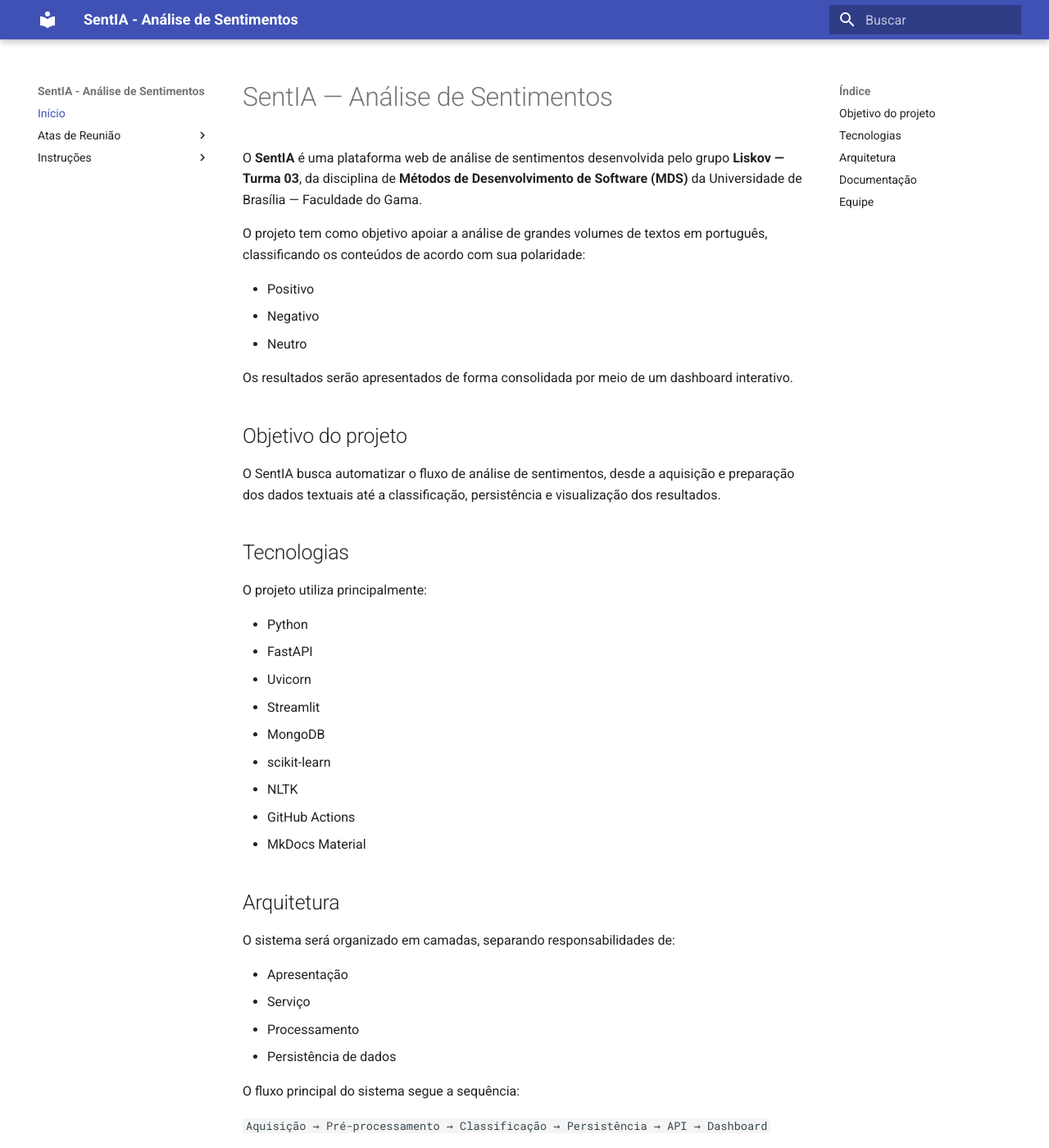
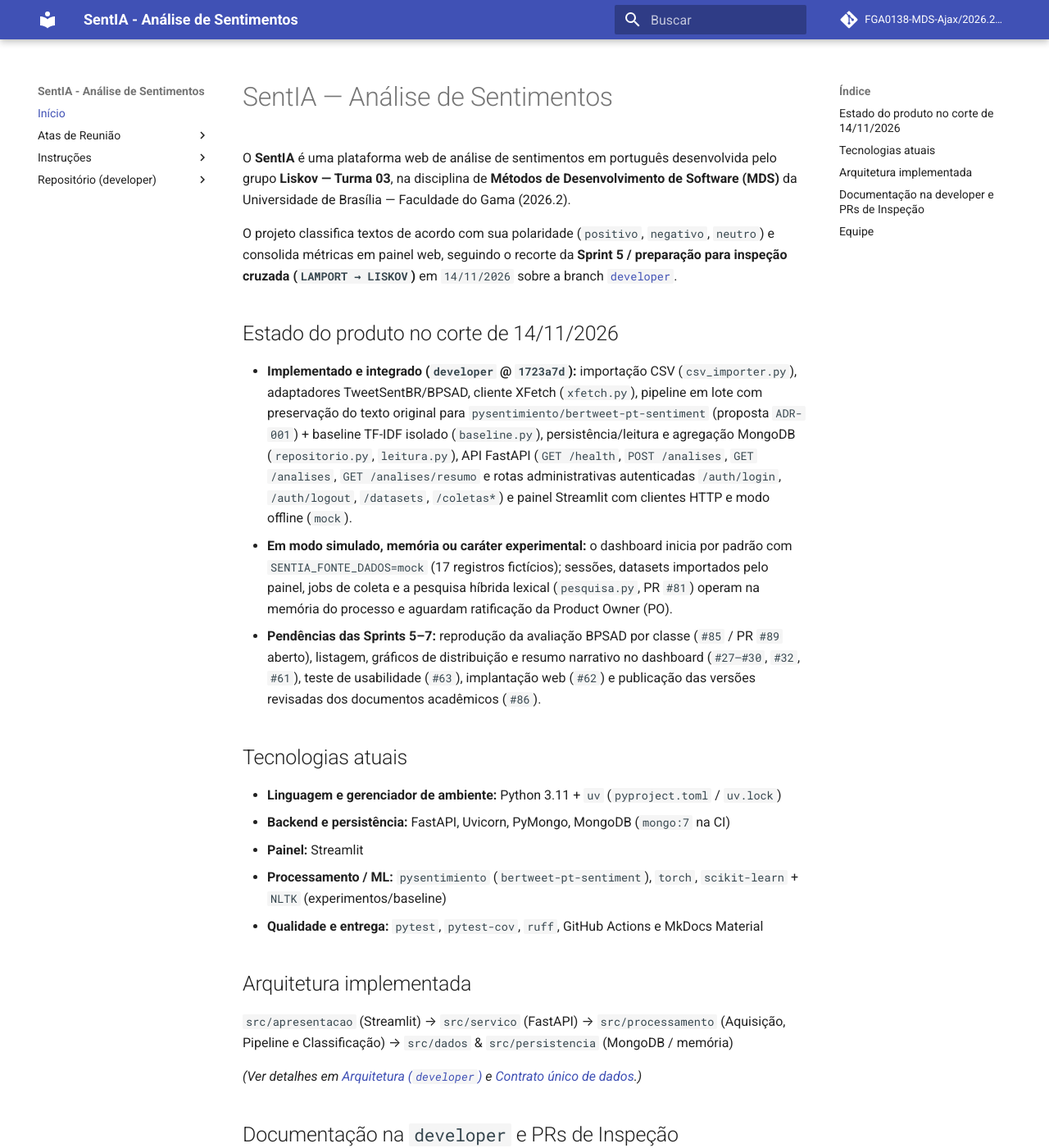
Before and after one commit to FGA0138-MDS-Ajax/2026.2-T03-Liskov, an MkDocs documentation site: the page built from docs/index.md, in a window 1280 px wide and 1400 px high. Shown: the whole window at 82% size. Built offline with MkDocs 1.6.1 and Material for MkDocs 9.7.7, drawn with Linux system fonts in a browser that asks for light colours; comment, search, counter and statistics services are not loaded; some of the changed text lies outside the part shown.

Commit message:
docs(mkdocs): atualiza inicio e navegacao para estado pos-PC1 e PRs de inspecao

```diff
--- a/docs/index.md
+++ b/docs/index.md
@@ -1,57 +1,39 @@
 # SentIA — Análise de Sentimentos
 
-O **SentIA** é uma plataforma web de análise de sentimentos desenvolvida pelo grupo **Liskov — Turma 03**, da disciplina de **Métodos de Desenvolvimento de Software (MDS)** da Universidade de Brasília — Faculdade do Gama.
+O **SentIA** é uma plataforma web de análise de sentimentos em português desenvolvida pelo grupo **Liskov — Turma 03**, na disciplina de **Métodos de Desenvolvimento de Software (MDS)** da Universidade de Brasília — Faculdade do Gama (2026.2).
 
-O projeto tem como objetivo apoiar a análise de grandes volumes de textos em português, classificando os conteúdos de acordo com sua polaridade:
+O projeto classifica textos de acordo com sua polaridade (`positivo`, `negativo`, `neutro`) e consolida métricas em painel web, seguindo o recorte da **Sprint 5 / preparação para inspeção cruzada (`LAMPORT → LISKOV`)** em `14/11/2026` sobre a branch [`developer`](https://github.com/FGA0138-MDS-Ajax/2026.2-T03-Liskov/tree/developer).
 
-- Positivo
-- Negativo
-- Neutro
+## Estado do produto no corte de 14/11/2026
 
-Os resultados serão apresentados de forma consolidada por meio de um dashboard interativo.
+- **Implementado e integrado (`developer` @ `1723a7d`):** importação CSV (`csv_importer.py`), adaptadores TweetSentBR/BPSAD, cliente XFetch (`xfetch.py`), pipeline em lote com preservação do texto original para `pysentimiento/bertweet-pt-sentiment` (proposta `ADR-001`) + baseline TF-IDF isolado (`baseline.py`), persistência/leitura e agregação MongoDB (`repositorio.py`, `leitura.py`), API FastAPI (`GET /health`, `POST /analises`, `GET /analises`, `GET /analises/resumo` e rotas administrativas autenticadas `/auth/login`, `/auth/logout`, `/datasets`, `/coletas*`) e painel Streamlit com clientes HTTP e modo offline (`mock`).
+- **Em modo simulado, memória ou caráter experimental:** o dashboard inicia por padrão com `SENTIA_FONTE_DADOS=mock` (17 registros fictícios); sessões, datasets importados pelo painel, jobs de coleta e a pesquisa híbrida lexical (`pesquisa.py`, PR `#81`) operam na memória do processo e aguardam ratificação da Product Owner (PO).
+- **Pendências das Sprints 5–7:** reprodução da avaliação BPSAD por classe (`#85` / PR `#89` aberto), listagem, gráficos de distribuição e resumo narrativo no dashboard (`#27–#30`, `#32`, `#61`), teste de usabilidade (`#63`), implantação web (`#62`) e publicação das versões revisadas dos documentos acadêmicos (`#86`).
 
-## Objetivo do projeto
+## Tecnologias atuais
 
-O SentIA busca automatizar o fluxo de análise de sentimentos, desde a aquisição e preparação dos dados textuais até a classificação, persistência e visualização dos resultados.
+- **Linguagem e gerenciador de ambiente:** Python 3.11 + `uv` (`pyproject.toml` / `uv.lock`)
+- **Backend e persistência:** FastAPI, Uvicorn, PyMongo, MongoDB (`mongo:7` na CI)
+- **Painel:** Streamlit
+- **Processamento / ML:** `pysentimiento` (`bertweet-pt-sentiment`), `torch`, `scikit-learn` + `NLTK` (experimentos/baseline)
+- **Qualidade e entrega:** `pytest`, `pytest-cov`, `ruff`, GitHub Actions e MkDocs Material
 
-## Tecnologias
+## Arquitetura implementada
 
-O projeto utiliza principalmente:
+`src/apresentacao` (Streamlit) → `src/servico` (FastAPI) → `src/processamento` (Aquisição, Pipeline e Classificação) → `src/dados` & `src/persistencia` (MongoDB / memória)
 
-- Python
-- FastAPI
-- Uvicorn
-- Streamlit
-- MongoDB
-- scikit-learn
-- NLTK
-- GitHub Actions
-- MkDocs Material
+*(Ver detalhes em [Arquitetura (`developer`)](https://github.com/FGA0138-MDS-Ajax/2026.2-T03-Liskov/blob/developer/docs/arquitetura.md) e [Contrato único de dados](https://github.com/FGA0138-MDS-Ajax/2026.2-T03-Liskov/blob/developer/docs/contratos-dados.md).)*
 
-## Arquitetura
+## Documentação na `developer` e PRs de Inspeção
 
-O sistema será organizado em camadas, separando responsabilidades de:
+Este portal na branch `docs` concentra as **Atas de Reunião** e o resumo institucional. Os documentos vivos de engenharia, gestão e preparação para inspeção estão versionados na branch **`developer`** e nos seguintes Pull Requests em revisão:
 
-- Apresentação
-- Serviço
-- Processamento
-- Persistência de dados
-
-O fluxo principal do sistema segue a sequência:
-
-`Aquisição → Pré-processamento → Classificação → Persistência → API → Dashboard`
-
-## Documentação
-
-A documentação do projeto inclui:
-
-- Visão do Produto e Projeto
-- Documento de Arquitetura
-- Métricas e GQM
-- Estratégia de Testes
-- Atas de Reunião
-- Processo de Desenvolvimento
+- **Portal de entrada e comandos:** [`README.md` (`developer`)](https://github.com/FGA0138-MDS-Ajax/2026.2-T03-Liskov/blob/developer/README.md) · [`docs/README.md` (`developer`)](https://github.com/FGA0138-MDS-Ajax/2026.2-T03-Liskov/blob/developer/docs/README.md)
+- **Dossiê de Inspeção, Gestão e Roteiro ([PR `#92`](https://github.com/FGA0138-MDS-Ajax/2026.2-T03-Liskov/pull/92), `chore/inspecao-argon`):** [`docs/inspecao/README.md`](https://github.com/FGA0138-MDS-Ajax/2026.2-T03-Liskov/blob/chore/inspecao-argon/docs/inspecao/README.md) · [`ROTEIRO_INSPECAO.md`](https://github.com/FGA0138-MDS-Ajax/2026.2-T03-Liskov/blob/chore/inspecao-argon/docs/inspecao/ROTEIRO_INSPECAO.md) · [`MATRIZ_EVIDENCIAS.md`](https://github.com/FGA0138-MDS-Ajax/2026.2-T03-Liskov/blob/chore/inspecao-argon/docs/inspecao/MATRIZ_EVIDENCIAS.md) · [`PLANEJAMENTO_E_REPLANEJAMENTOS.md`](https://github.com/FGA0138-MDS-Ajax/2026.2-T03-Liskov/blob/chore/inspecao-argon/docs/gestao/PLANEJAMENTO_E_REPLANEJAMENTOS.md) · [`GESTAO_CONFIGURACAO.md`](https://github.com/FGA0138-MDS-Ajax/2026.2-T03-Liskov/blob/chore/inspecao-argon/docs/gestao/GESTAO_CONFIGURACAO.md)
+- **Revisão Acadêmica e ABNT ([PR `#90`](https://github.com/FGA0138-MDS-Ajax/2026.2-T03-Liskov/pull/90), `inspecao/sol-high`):** rascunhos de Visão, Arquitetura, matriz de divergências e decisões pendentes da PO.
+- **Métricas GQM e QA / Testes ([PR `#91`](https://github.com/FGA0138-MDS-Ajax/2026.2-T03-Liskov/pull/91), `inspecao/sol-medium`):** plano GQM vigente, medições e análises, plano de testes atual e matriz `T01–T18`.
+- **Registros locais deste portal:** [Ata de Reunião 1](atas-reuniao/ata-reuniao-1.md) · [Ata de Reunião 2](atas-reuniao/ata-reuniao-2.md)
 
 ## Equipe
 
-Projeto desenvolvido pelo grupo **Liskov — T03**, na disciplina de Métodos de Desenvolvimento de Software.
+Projeto desenvolvido pelo grupo **Liskov — T03**, na disciplina de Métodos de Desenvolvimento de Software (UnB/FGA).
--- a/mkdocs.yml
+++ b/mkdocs.yml
@@ -1,5 +1,7 @@
 site_name: SentIA - Análise de Sentimentos
-site_description: Documentação do projeto SentIA - Grupo Liskov T03 - MDS UnB/FGA
+site_description: Portal de documentação do projeto SentIA — Grupo Liskov (T03), MDS UnB/FGA (2026.2)
+repo_url: https://github.com/FGA0138-MDS-Ajax/2026.2-T03-Liskov
+repo_name: FGA0138-MDS-Ajax/2026.2-T03-Liskov
 
 theme:
   name: material
@@ -14,3 +16,10 @@
 
   - Instruções:
       - MkDocs: instrucoes/instrucoes.md
+
+  - Repositório (developer):
+      - Visão Geral (README): https://github.com/FGA0138-MDS-Ajax/2026.2-T03-Liskov/blob/developer/README.md
+      - Índice de Documentação: https://github.com/FGA0138-MDS-Ajax/2026.2-T03-Liskov/blob/developer/docs/README.md
+      - Inspeção e Gestão (PR #92): https://github.com/FGA0138-MDS-Ajax/2026.2-T03-Liskov/pull/92
+      - Revisão Acadêmica e ABNT (PR #90): https://github.com/FGA0138-MDS-Ajax/2026.2-T03-Liskov/pull/90
+      - Métricas GQM e QA (PR #91): https://github.com/FGA0138-MDS-Ajax/2026.2-T03-Liskov/pull/91
```
